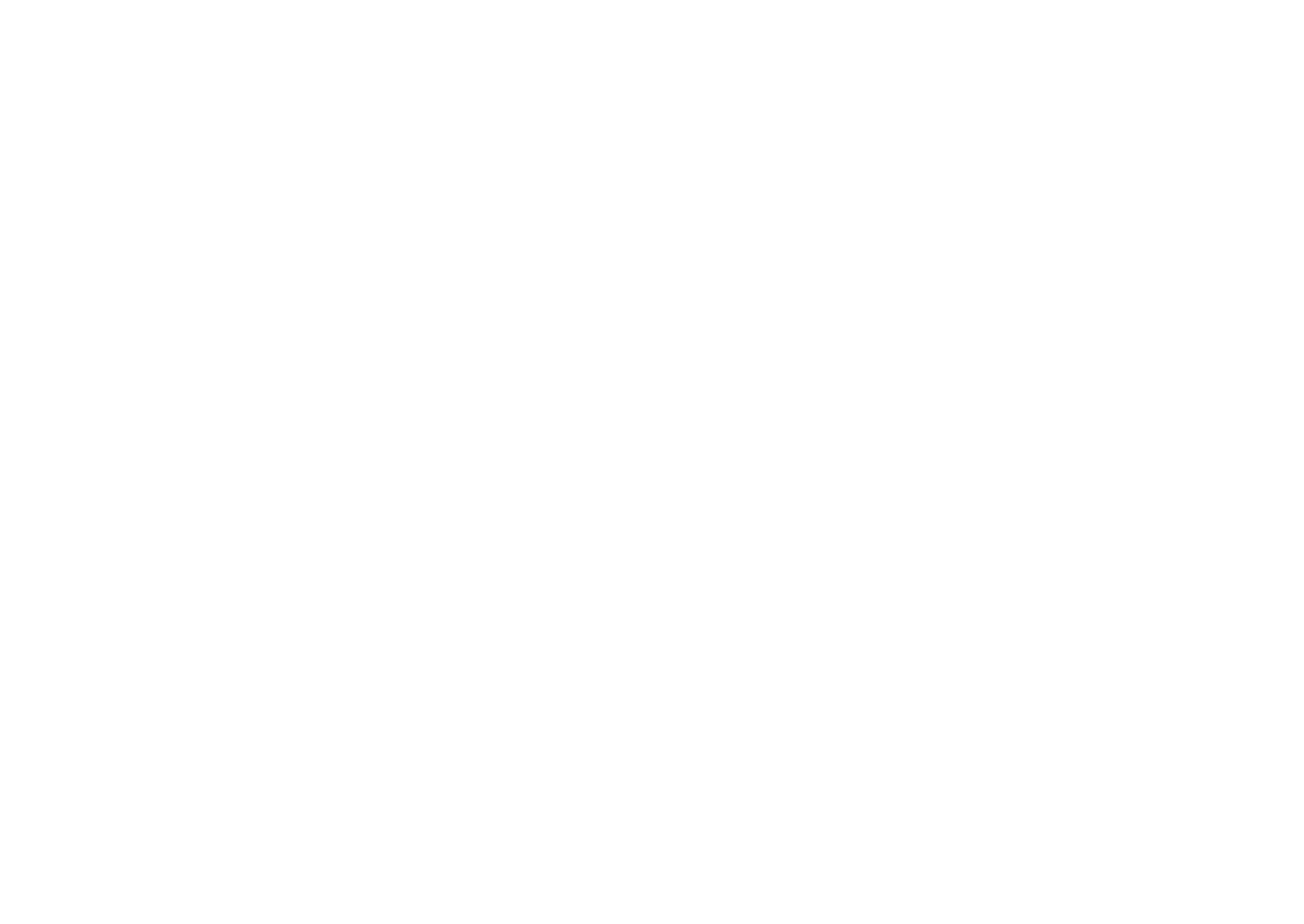
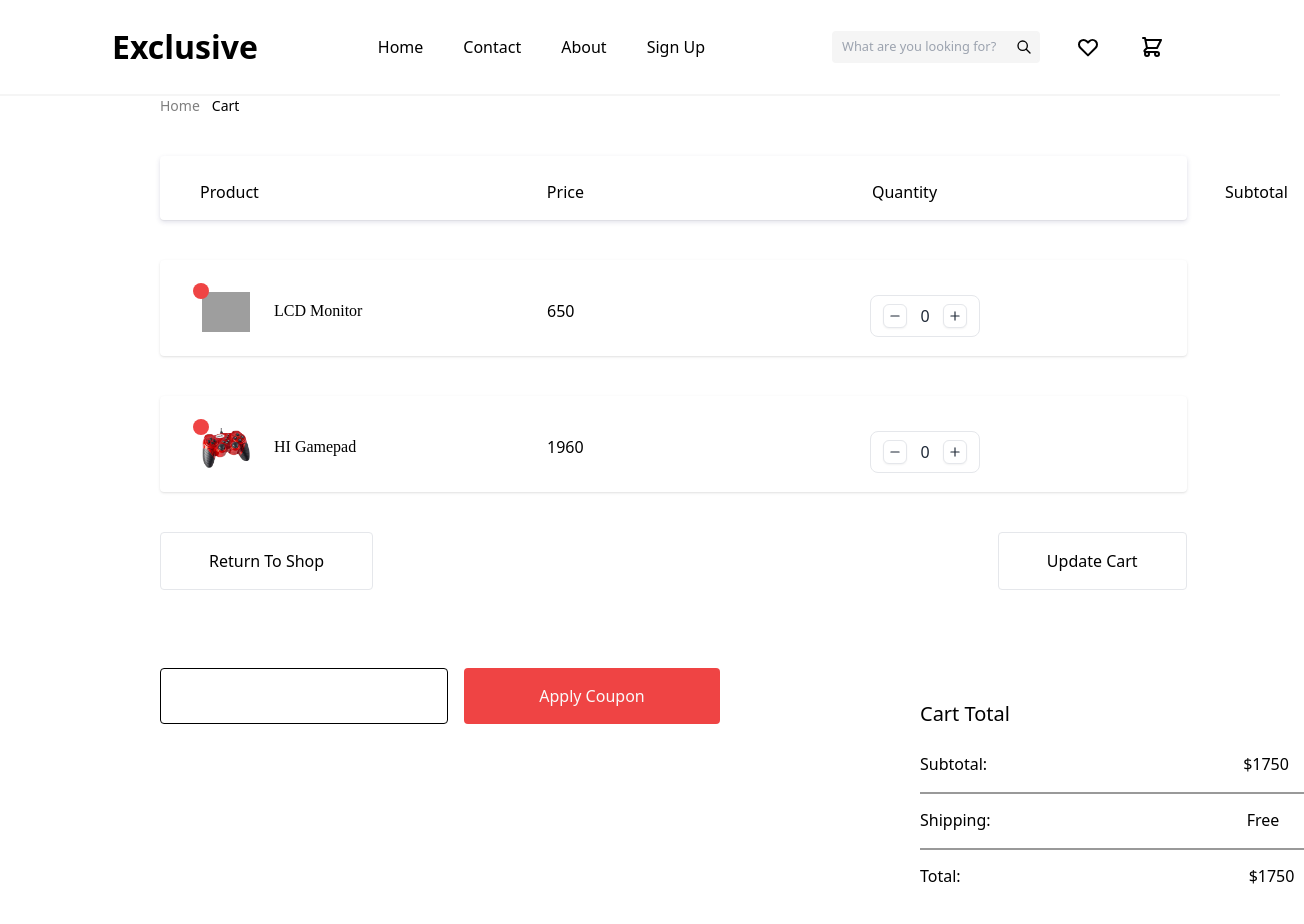
Before and after one commit to chuma-beep/Exclusive-Ecommerce-, a React (Vite) app: page /cart in a window 1280 px wide. Before the commit this address had no page. Shown: the top 924 px of the page, 1304 px wide, since content can reach past the window. Before the commit the page ends 800 px from the top, so only its background shows below. Built offline with nearby package versions, Linux system fonts and the light colour scheme; grey boxes are pictures that could not be loaded.

Commit message:
first cart page submit

```diff
--- a/src/App.jsx
+++ b/src/App.jsx
@@ -1,19 +1,21 @@
-import { BrowserRouter as Router, Routes, Route } from "react-router-dom"
+import { BrowserRouter as Router, Routes, Route } from "react-router-dom";
 import LandingPage from "./components/LandingPage";
 import SignUp from "./components/SignUp";
 import Login from "./components/Login";
 import Wishlist from "./components/Wishlist";
 import JustForYou from "./components/JustForYou";
+import Cart from "./components/Cart";
 
 function App() {
   return (
     <Router>
       <Routes>
         <Route path="/" element={<LandingPage />} />
-       <Route path="/signup" element={<SignUp />} />
-       <Route path="/login" element={<Login />} />
-       <Route path="/wishlist" element={<Wishlist />} />
-       <Route path="/JustForYou" element={<JustForYou />} />
+        <Route path="/signup" element={<SignUp />} />
+        <Route path="/login" element={<Login />} />
+        <Route path="/wishlist" element={<Wishlist />} />
+        <Route path="/JustForYou" element={<JustForYou />} />
+        <Route path="cart" element={<Cart />} />
         {/* <Route path="/*" element={<NotFound />} /> */}
       </Routes>
     </Router>
--- /dev/null
+++ b/src/components/Cart.jsx
@@ -0,0 +1,114 @@
+import Header from "./Header";
+import Footer from "./Footer";
+import { cartproducts } from "../data/cart.json"
+import {Link} from "react-router-dom";
+
+export default function Cart() {
+   return(
+      <>
+      <Header />
+      <div className="flex flex-col align-middle pl-40 gap-10 mb-20">
+    <div className="w-24 h-5 justify-start items-center gap-3 inline-flex">
+  <Link className="opacity-50 text-black text-sm font-normal leading-tight" to="/">Home</Link>
+  <Link className="text-black text-sm font-normal leading-tight">Cart</Link>
+</div>
+       <div className="w-11/12 h-16 relative bg-white rounded shadow-[rgba(50,_50,_105,_0.15)_0px_2px_5px_0px,_rgba(0,_0,_0,_0.05)_0px_1px_1px_0px]">
+
+  <div className="left-[40px] top-[24px] absolute justify-start items-center gap-72 inline-flex">
+
+    <div className="text-black text-base font-normal leading-normal">Product</div>
+    <div className="text-black text-base font-normal leading-normal">Price</div>
+    <div className="text-black text-base font-normal leading-normal">Quantity</div>
+    <div className="text-black text-base font-normal leading-normal">Subtotal</div>
+  </div>
+</div>
+
+{cartproducts.map((product, index) => {
+    return(
+      <div key={index}>
+      <div className="w-11/12  h-24 relative bg-white rounded shadow">
+      <div className="left-[387px] top-[39px] absolute text-black text-base font-normal leading-normal">{product.price}</div>
+      <div className="left-[1063px] top-[39px] absolute text-black text-base font-normal font-['Poppins'] leading-normal">{product.total}</div>
+      <div className="h-11 left-[710px] top-[29px] absolute  ">
+
+      <div className="w-12 top-[6px] absolute justify-start items-center gap-4 inline-flex">
+<div class="py-2 px-3 inline-block bg-white border border-gray-200 rounded-lg" data-hs-input-number="">
+  <div class="flex items-center gap-x-1.5">
+    <button type="button" class="size-6 inline-flex justify-center items-center gap-x-2 text-sm font-medium rounded-md border border-gray-200 bg-white text-gray-800 shadow-sm hover:bg-gray-50 disabled:opacity-50 disabled:pointer-events-none" data-hs-input-number-decrement="">
+      <svg class="flex-shrink-0 size-3.5" xmlns="http://www.w3.org/2000/svg" width="24" height="24" viewBox="0 0 24 24" fill="none" stroke="currentColor" stroke-width="2" stroke-linecap="round" stroke-linejoin="round">
+        <path d="M5 12h14"></path>
+      </svg>
+    </button>
+    <input class="p-0 w-6 bg-transparent border-0 text-gray-800 text-center focus:ring-0" type="text" value="0" data-hs-input-number-input=""/>
+    <button type="button" class="size-6 inline-flex justify-center items-center gap-x-2 text-sm font-medium rounded-md border border-gray-200 bg-white text-gray-800 shadow-sm hover:bg-gray-50 disabled:opacity-50 disabled:pointer-events-none" data-hs-input-number-increment="">
+      <svg class="flex-shrink-0 size-3.5" xmlns="http://www.w3.org/2000/svg" width="24" height="24" viewBox="0 0 24 24" fill="none" stroke="currentColor" stroke-width="2" stroke-linecap="round" stroke-linejoin="round">
+        <path d="M5 12h14"></path>
+        <path d="M12 5v14"></path>
+      </svg>
+    </button>
+  </div>
+</div>
+</div>
+      </div>
+      <div className="w-14 h-14 left-[40px] top-[24px] absolute">
+        <img className="w-12 h-10 left-[2px] top-[8px] absolute" src={product.img} alt={product.alt} />
+      </div>
+      <div className="left-[114px] top-[39px] absolute text-black text-base font-normal font-['Poppins'] leading-normal">{product.name}</div>
+      <div className="w-6 h-6 left-[30px] top-[20px] absolute">
+        <div className="w-4 h-4 left-[3px] top-[3px] absolute bg-red-500 rounded-full" />
+      </div>
+    </div>
+    </div>
+);
+})}
+<div className="w-11/12 h-14 mb-10 items-start flex flex-row justify-between">
+  <div className="px-12 py-4 rounded border border-black/opacity-50 justify-center items-center gap-2.5 flex cursor-pointer hover:shadow-lg hover:shadow-gray-400">
+    <button className="text-black text-base font-medium leading-normal">Return To Shop</button>
+  </div>
+  <div className="px-12 py-4 rounded border border-black/opacity-50 justify-center items-center gap-2.5 flex cursor-pointer hover:shadow-lg hover:shadow-gray-400">
+    <button className="text-black text-base font-medium leading-normal">Update Cart</button>
+  </div>
+</div>
+<div className="w-96 h-80 justify-start items-start gap-44 inline-flex">
+  <div className="justify-start items-end gap-4 flex">
+    <div className="w-72 h-14 relative rounded border border-black">
+      <input className="left-[24px] top-[16px] absolute opacity-50 text-black text-base font-normal leading-normal "/>
+    </div>
+    <div className="w-64 px-16  py-4 bg-red-500 rounded justify-center items-center gap-2.5 flex cursor-pointer hover:shadow-lg hover:shadow-gray-400">
+      <button className="text-neutral-50 text-base font-normal leading-normal ">Apply Coupon</button>
+    </div>
+  </div>
+  <div className="w-96 h-80 relative rounded">
+    <div className="left-6 top-[32px] w-40  absolute text-black text-xl leading-7 font-normal">Cart Total</div>
+    <div className="left-[24px] top-[84px] absolute justify-start items-start gap-64 inline-flex">
+      <div className="text-black text-base font-normal leading-normal">Subtotal:</div>
+      <span className="text-black text-base font-normal leading-normal">$1750</span>
+    </div>
+    <div className="left-[24px] top-[140px] absolute justify-start items-start gap-64 inline-flex">
+      <div className="text-black text-base font-normal leading-normal">Shipping:</div>
+      <div className="text-black text-base font-normal leading-normal">Free</div>
+    </div>
+    <div className="left-[24px] top-[196px] absolute justify-start items-start gap-72 inline-flex">
+      <div className="text-black text-base font-normal leading-normal">Total:</div>
+      <span className="text-black text-base font-normal leading-normal">$1750</span>
+    </div>
+    <div className="px-12 py-3 w-64 left-[89px] top-[236px] mt-10 absolute bg-red-500 rounded justify-center items-center gap-2.5 inline-flex cursor-pointer hover:shadow-lg hover:shadow-gray-400">
+      <button className="text-neutral-50 text-base font-medium leading-normal">Proceed to checkout</button>
+    </div>
+    <div className="w-96 h-px left-[24px] top-[124px] absolute opacity-40">
+      <div className="w-96 h-px left-0 top-0 absolute border border-black"></div>
+    </div>
+    <div className="w-96 h-px left-[24px] top-[180px] absolute opacity-40">
+      <div className="w-96 h-px left-0 top-0 absolute border border-black"></div>
+    </div>
+  </div>
+</div>
+       </div>
+
+       <Footer />
+     </>
+
+
+
+   )
+}
--- a/src/components/Header.jsx
+++ b/src/components/Header.jsx
@@ -25,7 +25,7 @@
             <Link className="flex items-center justify-center w-[2rem] h-[2rem] rounded-2xl hover:bg-secondary" to="/Wishlist">
               <HiOutlineHeart className="w-full h-full p-1"/>
             </Link>
-            <Link className="flex items-center justify-center w-[2rem] h-[2rem] rounded-2xl hover:bg-secondary" to="/cart">
+            <Link className="flex items-center justify-center w-[2rem] h-[2rem] rounded-2xl hover:bg-secondary" to="/Cart">
               <HiOutlineShoppingCart className="w-full h-full p-1" />
             </Link>
           </div>
--- /dev/null
+++ b/src/data/cart.json
@@ -0,0 +1,16 @@
+{
+    "cartproducts": [
+        {
+            "name": "LCD Monitor",
+            "price": 650,
+            "img": "public/flash-sales-img/monitor.png",
+            "alt": "LCD Monitor"
+         },
+         {
+            "name": "HI Gamepad",
+            "price": 1960,
+            "img": "public/flash-sales-img/game-pad.png",
+            "alt": "Hi Gamepad"
+          }
+    ]
+  }
```
